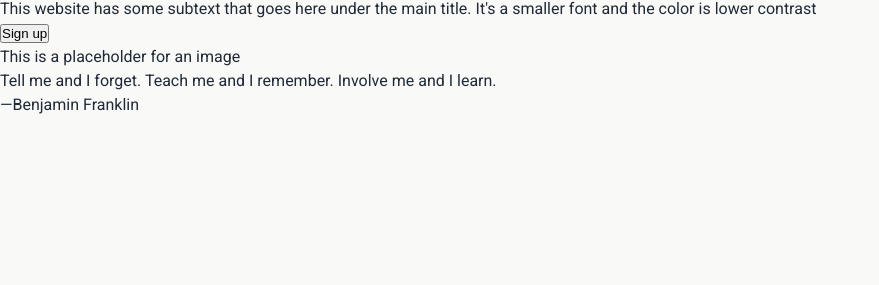
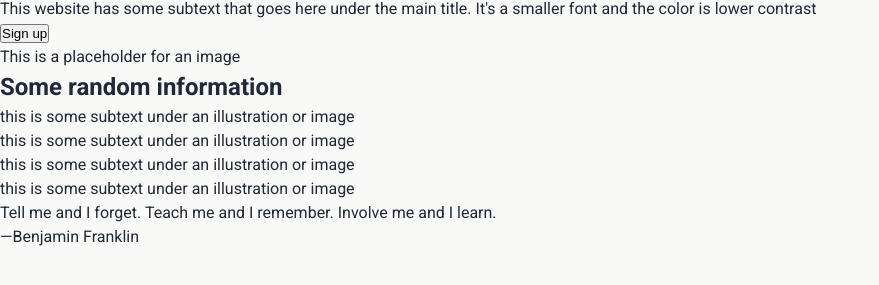
Before and after one commit to absolzen/odin-landing-page, a plain HTML site: page index.html in a window 1280 px wide. Shown: the part 147-432 px from the top of the page, without its empty margins (0-879 px from the left). Drawn offline with Linux system fonts and the light colour scheme.

Commit message:
Add grid section markup

```diff
--- a/index.html
+++ b/index.html
@@ -34,8 +34,26 @@
       </div>
     </div>
 
-    <div class="grid">
-
+    <div class="grid-container">
+      <h2>Some random information</h2>
+      <div class="grid">
+        <div class="item">
+          <div class="image-placeholder"></div>
+          <p>this is some subtext under an illustration or image</p>
+        </div>
+        <div class="item">
+          <div class="image-placeholder"></div>
+          <p>this is some subtext under an illustration or image</p>
+        </div>
+        <div class="item">
+          <div class="image-placeholder"></div>
+          <p>this is some subtext under an illustration or image</p>
+        </div>
+        <div class="item">
+          <div class="image-placeholder"></div>
+          <p>this is some subtext under an illustration or image</p>
+        </div>
+      </div>
     </div>
 
     <div class="quote">
@@ -44,6 +62,7 @@
         <footer class="thor">—Benjamin Franklin</footer>
       </blockquote>
     </div>
+
     <div class="call">
     </div>
   </main>
```
